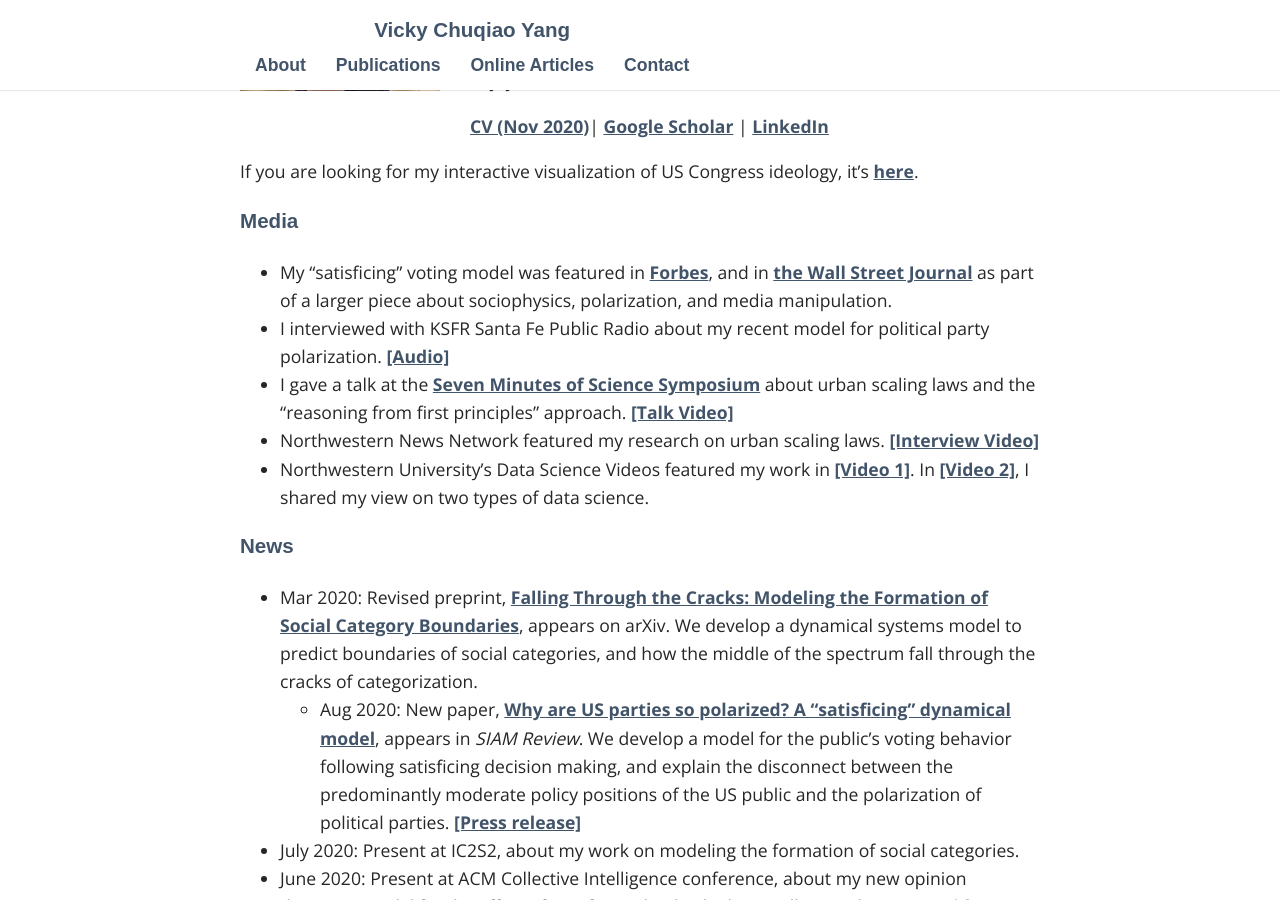
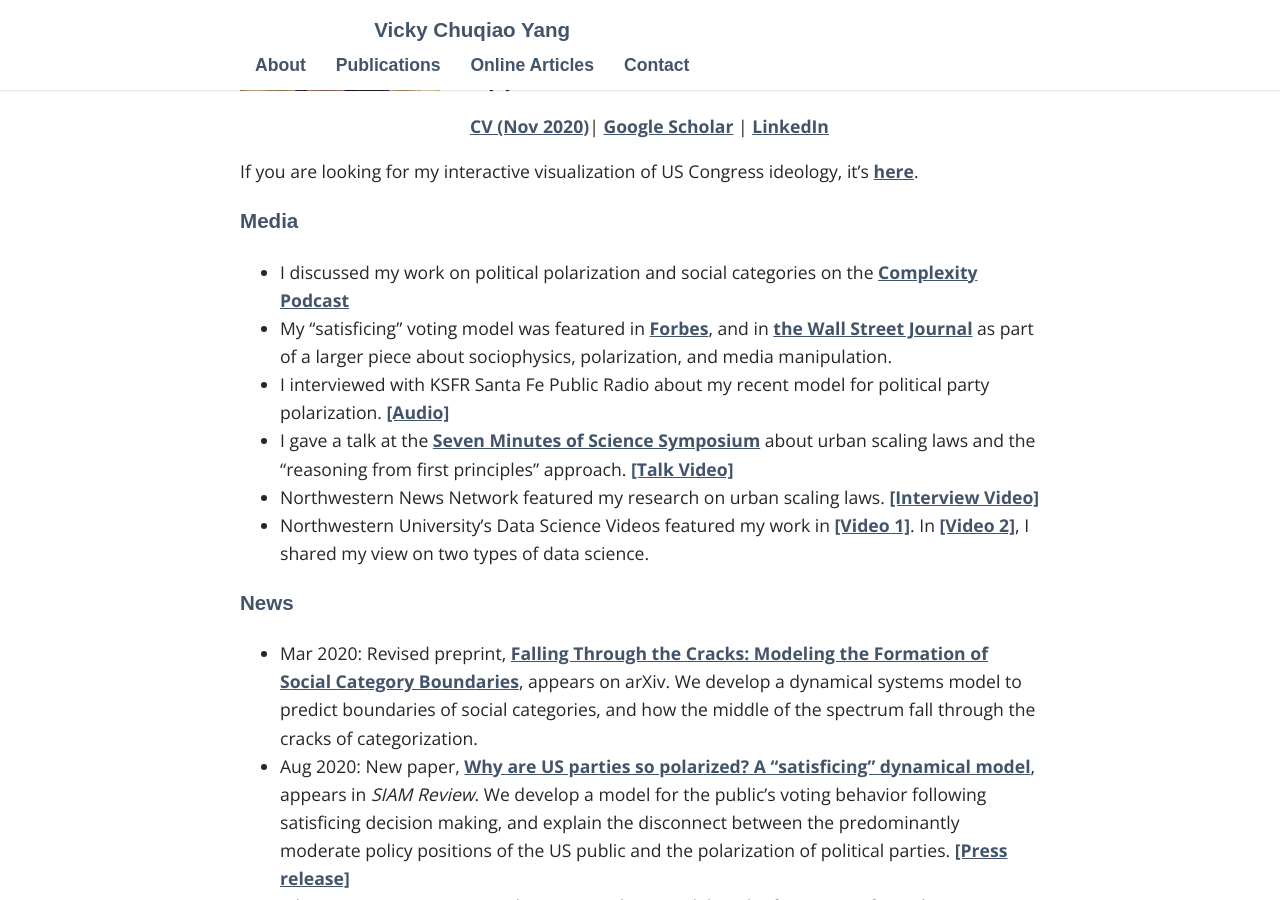
Before and after one commit to vc-yang/vc-yang.github.io, a Jekyll site: the page built from index.md, in a window 1280 px wide and 900 px high, scrolled down 348 px. Built offline with Jekyll 4.4.1, drawn with Linux system fonts in a browser that asks for light colours; some web fonts are replaced.

Commit message:
complexity podcast

```diff
--- a/index.md
+++ b/index.md
@@ -13,6 +13,7 @@ If you are looking for my interactive visualization of US Congress ideology, it'
 
 
 ### Media
+* I discussed my work on political polarization and social categories on the [Complexity Podcast](https://complexity.simplecast.com/episodes/43)
 * My "satisficing" voting model was featured in [Forbes](https://www.forbes.com/sites/kevinanderton/2020/10/27/this-is-the-reason-american-politics-are-so-polarized-infographic/?sh=266cce84187b), and in [the Wall Street Journal](https://www.wsj.com/articles/why-social-media-is-so-good-at-polarizing-us-11603105204) as part of a larger piece about sociophysics, polarization, and media manipulation.
 * I interviewed with KSFR Santa Fe Public Radio about my recent model for political party polarization. [[Audio]](https://www.ksfr.org/post/sfi-led-study-asks-political-divisiveness-or-political-games)
 * I gave a talk at the [Seven Minutes of Science Symposium](http://rsg.northwestern.edu/w2017.html) about urban scaling laws and the "reasoning from first principles" approach. [[Talk Video]](https://www.youtube.com/watch?v=Xs5ewFzNSYI)
@@ -23,7 +24,7 @@ If you are looking for my interactive visualization of US Congress ideology, it'
 ### News
 * Mar 2020: Revised preprint, [Falling Through the Cracks: Modeling the Formation of Social Category
  Boundaries](http://arxiv.org/abs/1911.10419), appears on arXiv. We develop a dynamical systems model to predict boundaries of social categories, and how the middle of the spectrum fall through the cracks of categorization.
-  * Aug 2020: New paper, [Why are US parties so polarized? A "satisficing" dynamical model](https://epubs.siam.org/doi/ref/10.1137/19M1254246), appears in *SIAM Review*. We develop a model for the public's voting behavior following satisficing decision making, and explain the disconnect between the predominantly moderate policy positions of the US public and the polarization of political parties. [[Press release]](https://santafe.edu/news-center/news/new-model-shows-how-voting-behavior-can-drive-political-parties-apart)
+ * Aug 2020: New paper, [Why are US parties so polarized? A "satisficing" dynamical model](https://epubs.siam.org/doi/ref/10.1137/19M1254246), appears in *SIAM Review*. We develop a model for the public's voting behavior following satisficing decision making, and explain the disconnect between the predominantly moderate policy positions of the US public and the polarization of political parties. [[Press release]](https://santafe.edu/news-center/news/new-model-shows-how-voting-behavior-can-drive-political-parties-apart)
 * July 2020: Present at IC2S2, about my work on modeling the formation of social categories.
 * June 2020: Present at ACM Collective Intelligence conference, about my new opinion dynamics model for the effect of uninformed individuals on collective decisions. [[Video]](https://www.youtube.com/watch?v=94zotD8b7eU&feature=youtu.be)
 * April 2020: New article, [Misinformation about an outbreak like Covid-19 is important public health data](https://www.statnews.com/2020/04/07/misinformation-outbreak-is-important-public-health-data/), appears in *STAT News*. We discuss how gathering data on misinformation and human behavior in general, can be important for curbing the COVID-19 outbreak.
```
